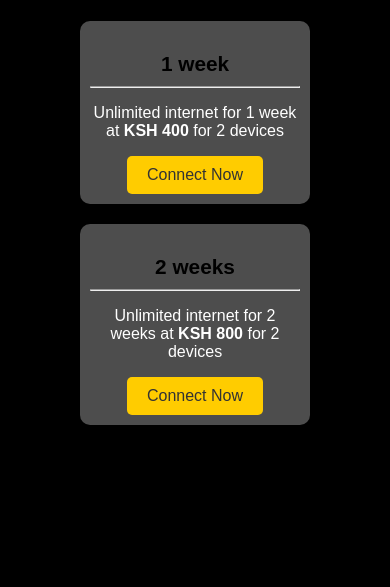
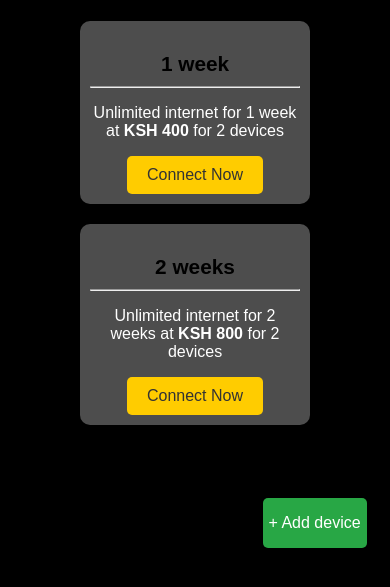
Before and after one commit to jamesnjugunah/Bill, a plain HTML site: page front-end/weekly.html in a window 390 px wide. Shown: the part 127-714 px from the top of the page. Drawn offline with Linux system fonts and the light colour scheme.

Commit message:
add device button

```diff
--- a/front-end/index.css
+++ b/front-end/index.css
@@ -353,3 +353,48 @@
 .close-btn:hover {
     color: #fd0505;
 }
+.butn {
+    background-color: transparent;
+}
+.add-btn {
+    background-color: #28a745; /* Green color */
+    color: white;
+    border: none;
+    font-size: 12px;
+    cursor: pointer;
+    border-radius: 5px;
+    transition: background 0.3s ease;
+    display:inline-flex;
+    justify-content: center;
+    align-items: center;
+    height:50px;
+    font-size: 16px;
+    position:absolute;
+    bottom:20%;
+    right:6%;
+    align-content: center;
+    text-align: center;
+}
+
+.add-btn:hover {
+    background-color: #218838;
+}
+@media screen and (max-width: 576px) {
+    .add-btn {
+        background-color: #28a745; /* Green color */
+        color: white;
+        border: none;
+        font-size: 12px;
+        cursor: pointer;
+        border-radius: 5px;
+        transition: background 0.3s ease;
+        display:inline-flex;
+        justify-content: center;
+        align-items: center;
+        height:50px;
+        font-size: 16px;
+        margin-top: 20px;
+        align-content: center;
+        text-align: center;
+    }
+}
--- a/front-end/weekly.html
+++ b/front-end/weekly.html
@@ -11,6 +11,7 @@
         <div class="header">
             <h1>Weekly Subscription Packages</h1>
         </div>
+
         <div class="packages">
             <div class="package-card">
                 <h3>1 week</h3><hr>
@@ -21,8 +22,13 @@
                 <h3>2 weeks</h3><hr>
                 <p>Unlimited internet for 2 weeks at <strong>KSH 800</strong> for 2 devices</p>
                 <button class="btn" onclick="subscribe('2 weeks')">Connect Now</button>
+
             </div>
 
+
+        </div>
+        <div class="butn">
+            <button class="add-btn">+ Add device</button>
         </div>
     </div>
 
```
Also changed, not shown: front-end/monthly.html (+3 -0 lines), 1 other file.
